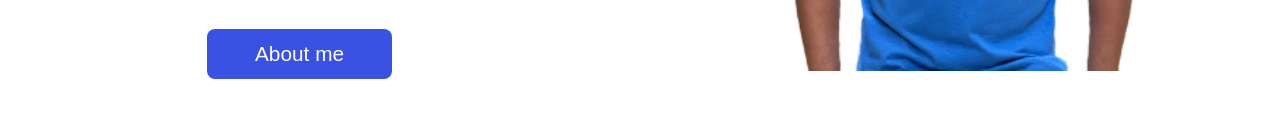
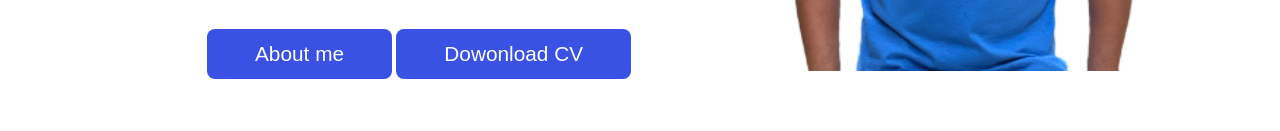
Before and after one commit to SampathSandaru/my-portfolio, a plain HTML site: page index.html in a window 1280 px wide. Shown: the part 669-800 px from the top of the page. Drawn offline with nearby package versions, Linux system fonts and the light colour scheme.

Commit message:
add download CV

```diff
--- a/index.html
+++ b/index.html
@@ -72,6 +72,7 @@
                 </div>
                 <div class="">
                     <a href="#about"><button type="button">About me</button></a>
+                    <a href="CV/A M L S Sandaruwan.pdf"><button type="button" download>Dowonload CV</button></a>
                 </div>
             </div>
             <div class="image" data-aos="fade-left">
```
Also changed, not shown: 1 other file.
